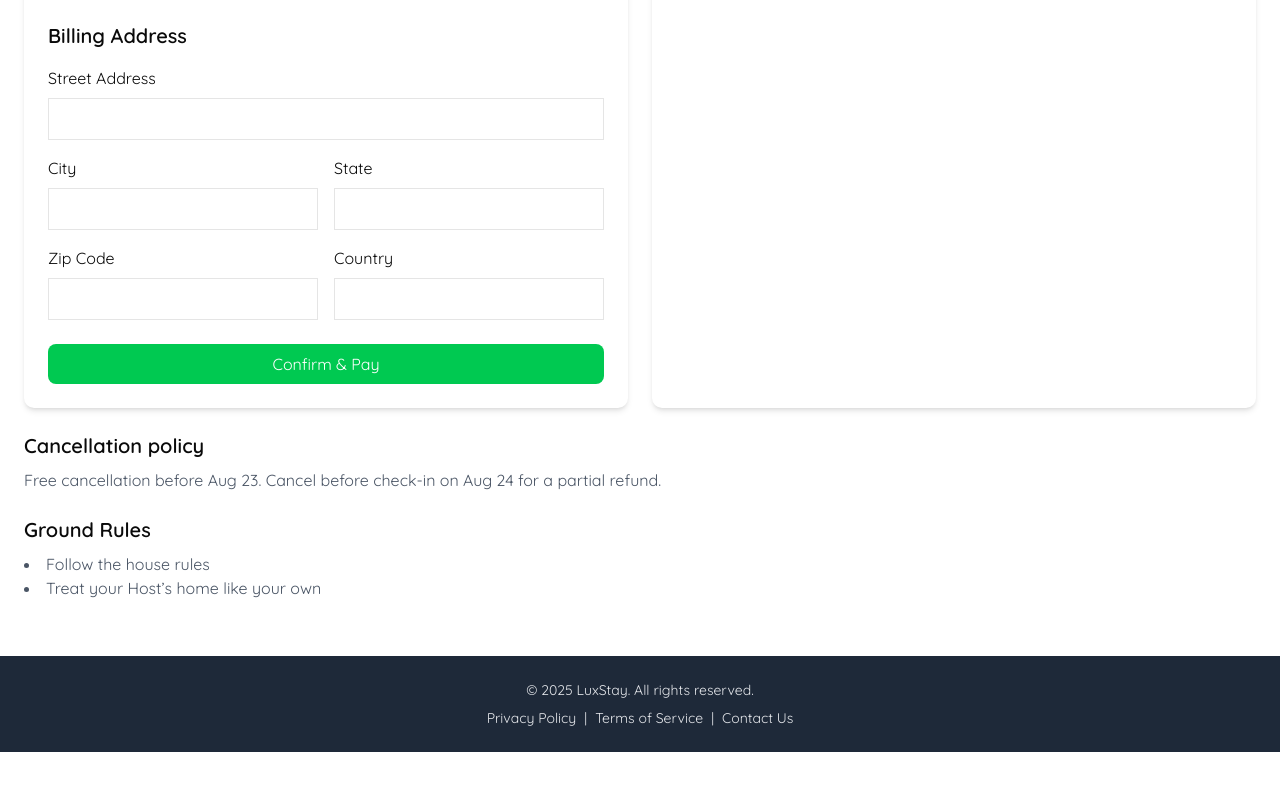
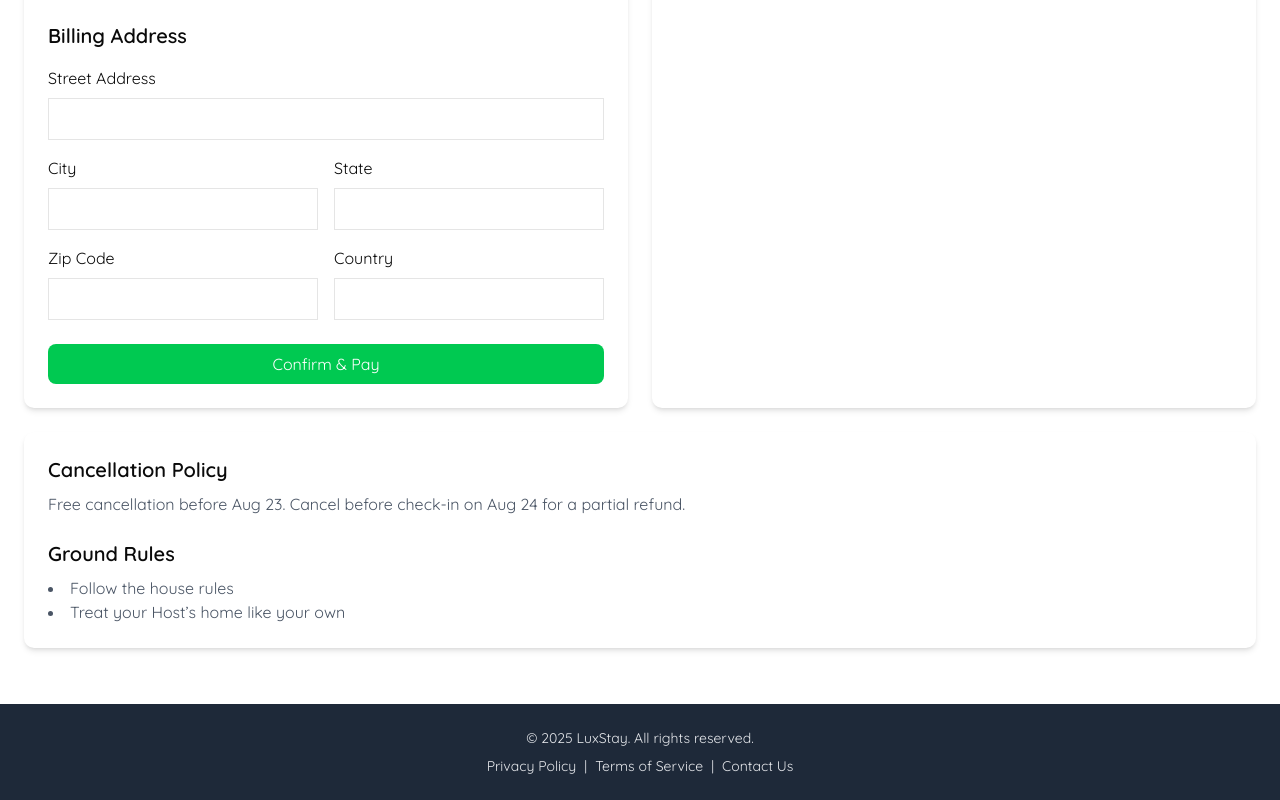
Before and after one commit to WangilaPrish/alx-listing-app-deployed, a Next.js app: page /booking in a window 1280 px wide. Shown: the part 596-1396 px from the top of the page. Before the commit the page ends 1348 px from the top, so only its background shows below. Built offline with nearby package versions, Linux system fonts and the light colour scheme.

Commit message:
feat: enhance CancellationPolicy and OrderSummary components with improved styling and type definitions

```diff
--- a/components/booking/CancellationPolicy.tsx
+++ b/components/booking/CancellationPolicy.tsx
@@ -1,8 +1,12 @@
+// components/booking/CancellationPolicy.tsx
+import React from "react";
+
 const CancellationPolicy = () => (
-    <div className="mt-6">
-        <h2 className="text-xl font-semibold">Cancellation policy</h2>
+    <div className="mt-6 bg-white p-6 shadow-md rounded-lg">
+        <h2 className="text-xl font-semibold">Cancellation Policy</h2>
         <p className="mt-2 text-gray-600">
-            Free cancellation before Aug 23. Cancel before check-in on Aug 24 for a partial refund.
+            Free cancellation before Aug 23. Cancel before check-in on Aug 24 for a
+            partial refund.
         </p>
 
         <h2 className="text-xl font-semibold mt-6">Ground Rules</h2>
--- a/components/booking/OrderSummary.tsx
+++ b/components/booking/OrderSummary.tsx
@@ -1,12 +1,32 @@
-const OrderSummary: React.FC<{ bookingDetails: any }> = ({ bookingDetails }) => (
+import Image from "next/image";
+
+type BookingDetails = {
+    propertyName: string;
+    startDate: string;
+    totalNights: number;
+    bookingFee: number;
+    price: number;
+};
+
+const OrderSummary: React.FC<{ bookingDetails: BookingDetails }> = ({
+    bookingDetails,
+}) => (
     <div className="bg-white p-6 shadow-md rounded-lg">
         <h2 className="text-xl font-semibold">Review Order Details</h2>
         <div className="flex items-center mt-4">
-            <img src="https://example.com/property.jpg" alt="Property" className="w-32 h-32 object-cover rounded-md" />
+            <Image
+                src="https://example.com/property.jpg"
+                alt="Property"
+                width={128}
+                height={128}
+                className="w-32 h-32 object-cover rounded-md"
+            />
             <div className="ml-4">
                 <h3 className="text-lg font-semibold">{bookingDetails.propertyName}</h3>
                 <p className="text-sm text-gray-500">4.76 (345 reviews)</p>
-                <p className="text-sm text-gray-500">{bookingDetails.startDate} • {bookingDetails.totalNights} Nights</p>
+                <p className="text-sm text-gray-500">
+                    {bookingDetails.startDate} • {bookingDetails.totalNights} Nights
+                </p>
             </div>
         </div>
 
```
